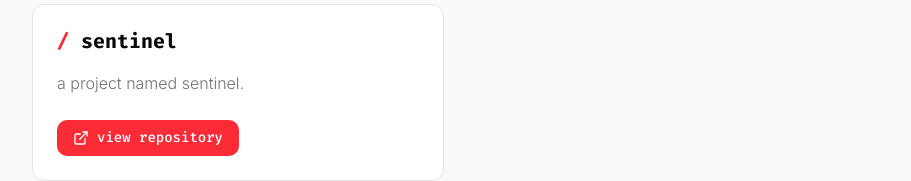
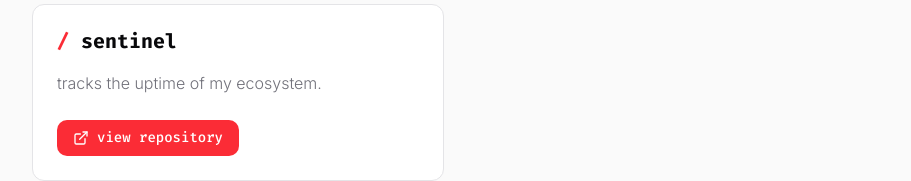
Before and after one commit to vinersar31/portfolio, a Next.js app: page /projects in a window 1280 px wide. Shown: the part 1930-2111 px from the top of the page, without its empty margins (184-1095 px from the left). Built offline with nearby package versions, Linux system fonts and the light colour scheme.

Commit message:
chore: update sentinel project description

```diff
--- a/src/data/projects.ts
+++ b/src/data/projects.ts
@@ -87,7 +87,7 @@ export const projects = [
   },
   {
     title: "sentinel",
-    description: "a project named sentinel.",
+    description: "tracks the uptime of my ecosystem.",
     url: "https://github.com/vinersar31/sentinel",
     isPrivate: false,
   },
```
